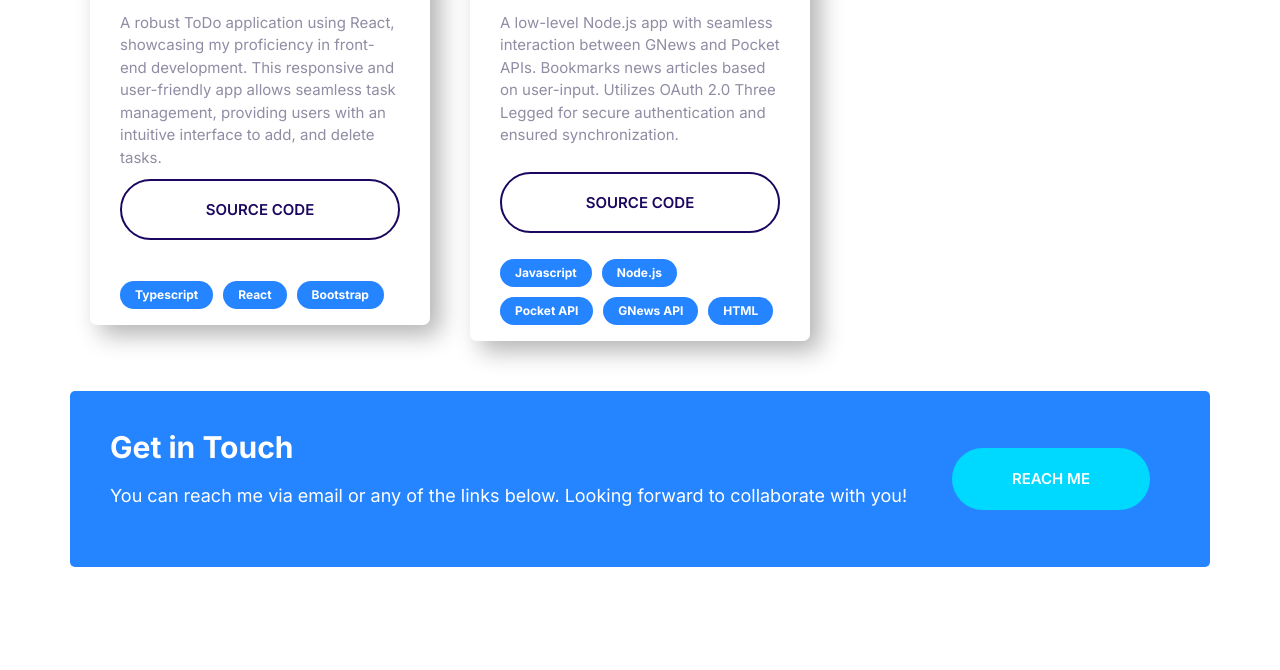
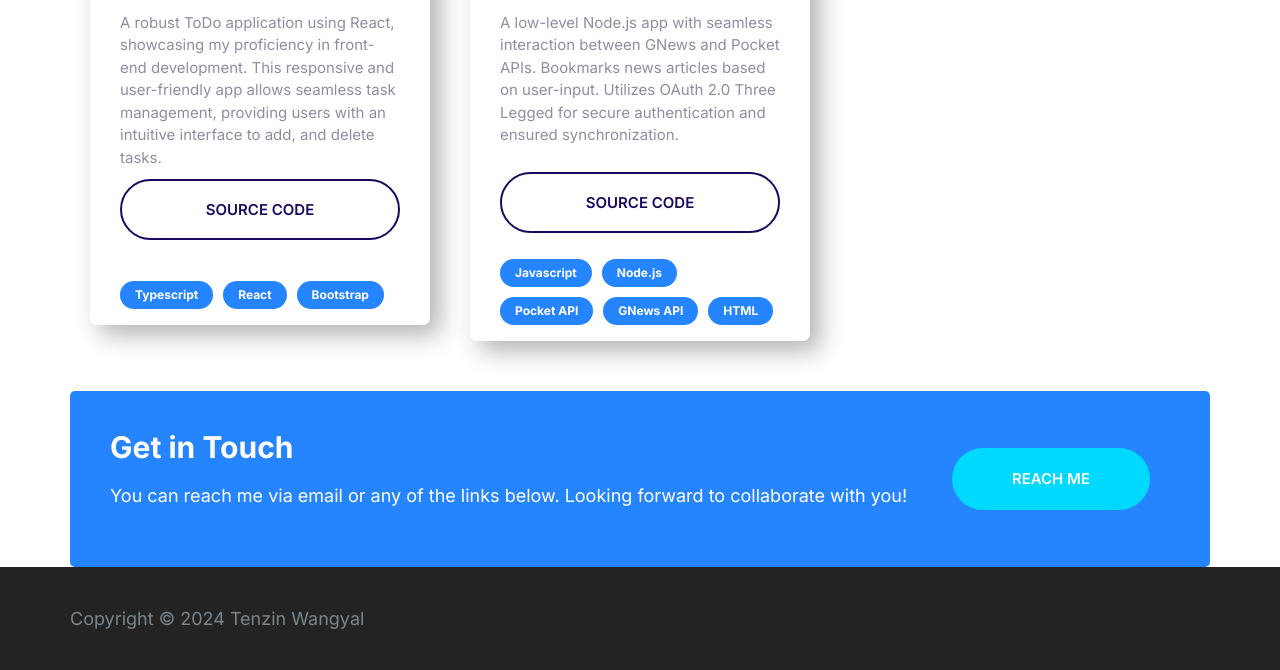
Before and after one commit to CodeTenzin/Portfolio, a plain HTML site: page playground.html in a window 1280 px wide. Shown: the part 2860-3530 px from the top of the page. Before the commit the page ends 3427 px from the top, so only its background shows below. Drawn offline with Linux system fonts and the light colour scheme.

Commit message:
Added footer.

```diff
--- a/css/styles.css
+++ b/css/styles.css
@@ -240,13 +240,11 @@ a {
 }
 
 /* Cards */
-/* TODO: height */
 .card {
   border-radius: 7px;
   /* box-shadow: 0 0 20px 10px #f3f3f3; */
   box-shadow: 10px 10px 24px 0px rgba(0, 0, 0, 0.3);
   overflow: hidden;
-  /* height: 625px; */
 }
 
 /* .card__header, */
@@ -672,7 +670,7 @@ header img {
 
 /* Footer */
 .footer {
-  background: #232323;
+  background-color: #232323;
 }
 
 /*
--- a/playground.html
+++ b/playground.html
@@ -300,6 +300,12 @@
       </div>
     </div>
 
+    <footer class="block block--dark footer">
+      <div class="container">
+        <p>Copyright &copy; 2024 Tenzin Wangyal</p>
+      </div>
+    </footer>
+
     <script src="js/main.js"></script>
   </body>
 </html>
```
